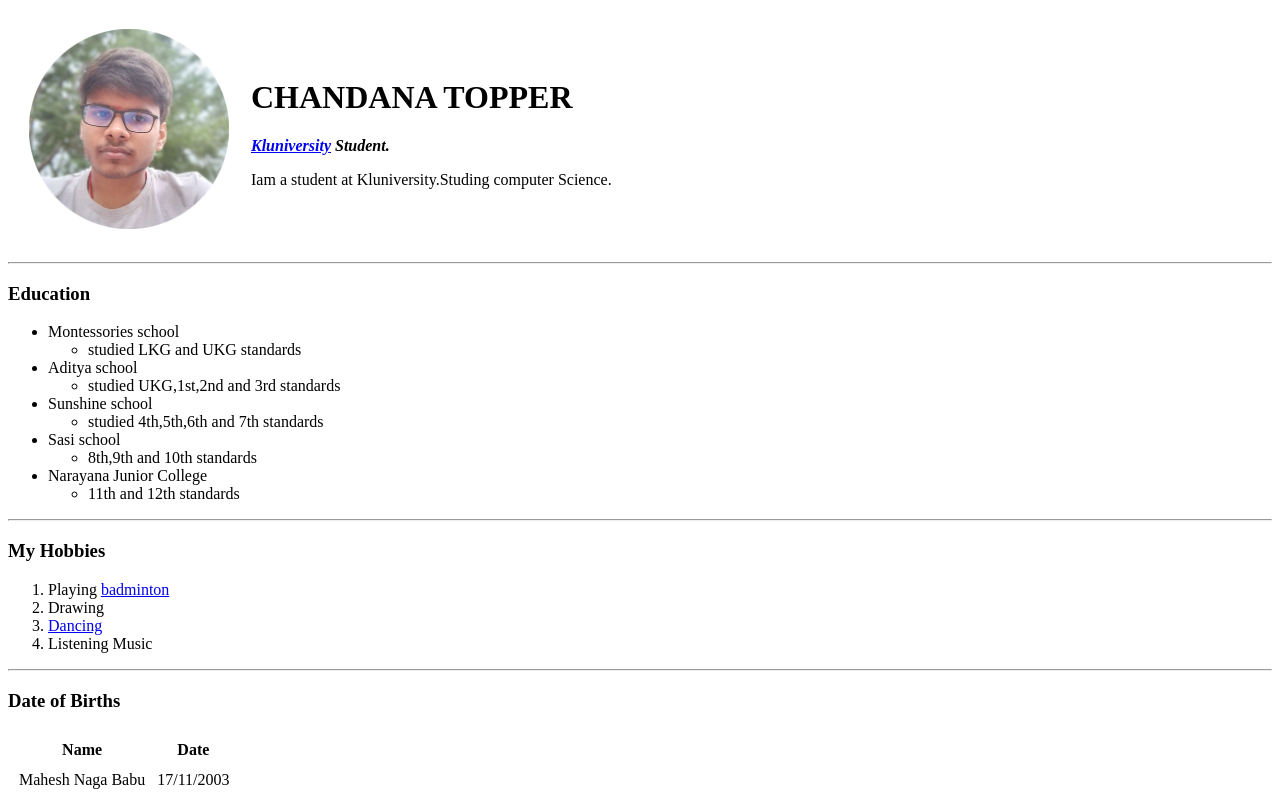
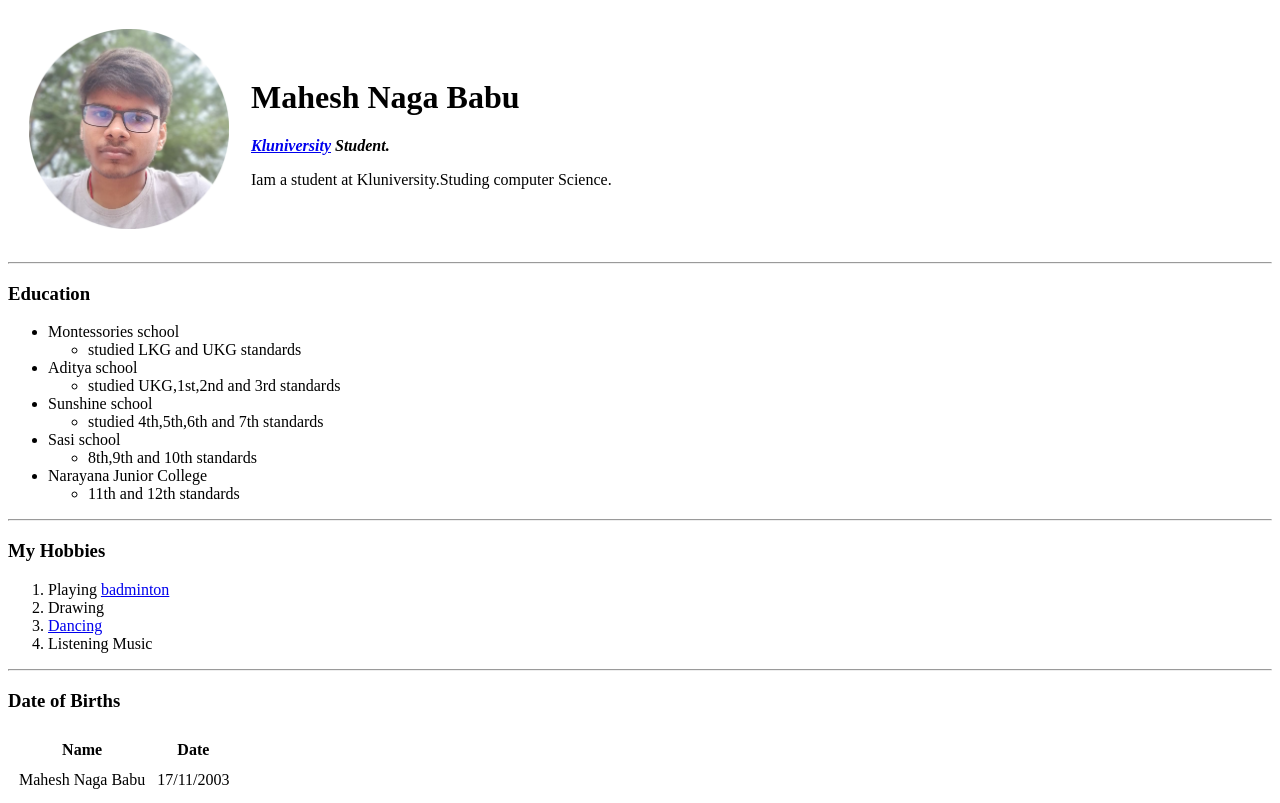
Before and after one commit to maheshnagababu/lsvtm, a plain HTML site: page index.html in a window 1280 px wide. Shown: the top 803 px of the page. Drawn offline with Linux system fonts and the light colour scheme; files whose address does not match are found by name.

Commit message:
Update index.html

```diff
--- a/index.html
+++ b/index.html
@@ -12,7 +12,7 @@
                 <img src="C:\Users\USER\Documents\FULL STACK WEB DEVELOPMENT - Angela Yu\web development\HTML-PERSONAL SITE\mahesh1-modified.png" alt="Mahesh profile pic" height="200" width="200">
             </td>
             <td>
-                <h1>CHANDANA TOPPER</h1>
+                <h1>Mahesh Naga Babu</h1>
                 <p><em><strong><a href="https://www.kluniversity.in/">Kluniversity</a> Student.</strong></em></p>
                 <p>Iam a student at Kluniversity.Studing computer Science.</p>
             </td>
```
